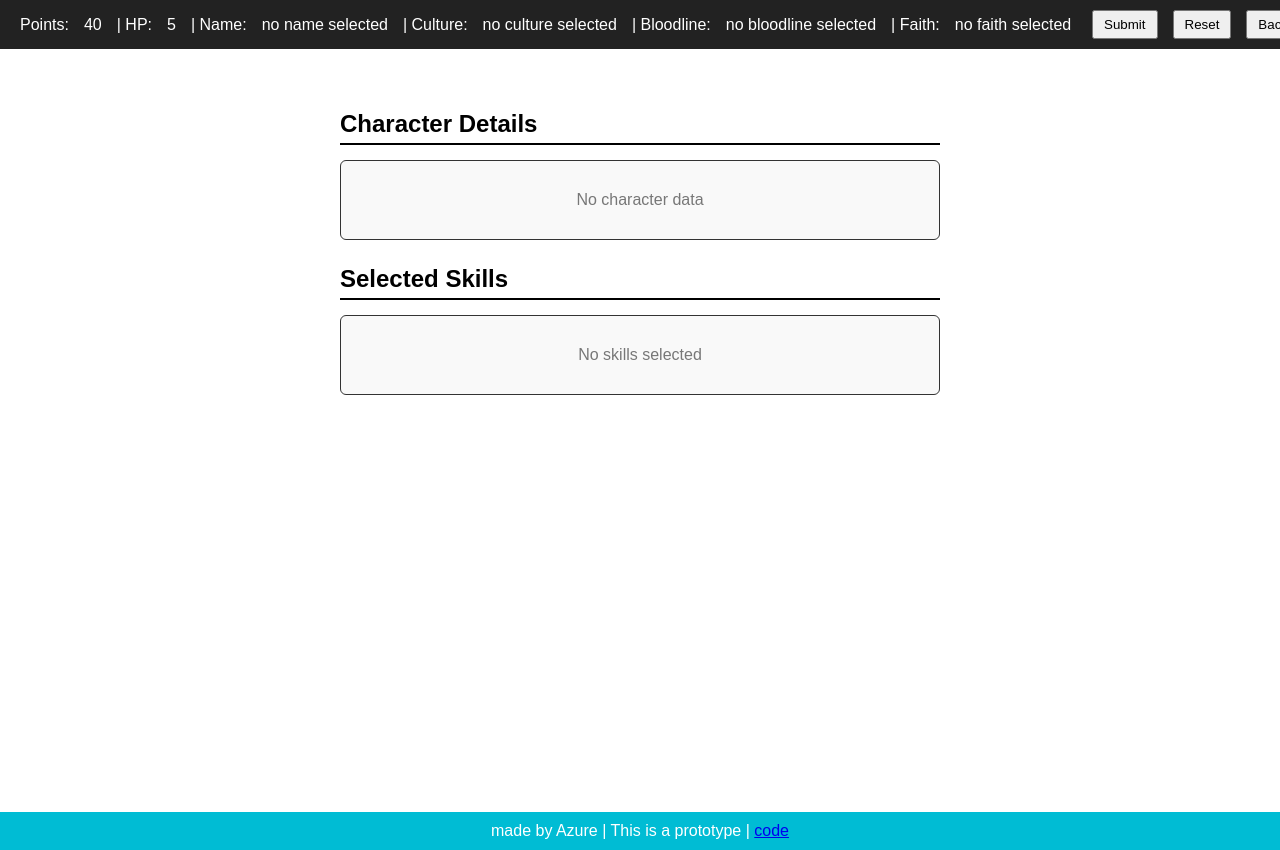
After one commit to AzureZerda/CharacterCreator, a Flask app: page /submit in a window 1280 px wide. The commit adds this page. Run offline with Flask 3, Linux system fonts and the light colour scheme.

Commit message:
added submit character page

```diff
--- a/app.py
+++ b/app.py
@@ -86,9 +86,17 @@ def inject_globals():
     flags=['Literate', 'can_assassinate', 'can_instruct', 'can_invent', 'gm_mage', 'has_faith', 'is_crafter']
     for flag in flags:
         del display_dict[flag]
+    char_dict=dict(session['character_details'])
+    flags=['points','flaw_points','memory_flaws','health points','flaws_added']
+    for flag in flags:
+        try:
+            del char_dict[flag]
+        except KeyError:
+            continue
     return {
         "points": session.get("character_details", {}).get("points", 0),
         'display_dict': display_dict,
+        'char_dict': char_dict,
         'HP': session.get("character_details", {}).get("health points", 2),
         'name': session.get("character_details", {}).get("name", 'no name selected'),
         'culture': session.get("character_details", {}).get("culture", 'no culture selected'),
@@ -118,6 +126,10 @@ def init_session():
             'health points':5,
             'flaws_added':{}
         }
+
+@app.route("/submit")
+def submit_page():
+    return render_template("submit_character.html")
 
 @app.route("/confirm_character")
 def confirm():
@@ -383,14 +395,14 @@ class Skill(ABC):
                 'cost':cost
             }
             current_skill=Construct_Skill(data)
-            if current_skill.prereqs is not None:
+            if hasattr(self, "prereqs") and self.prereqs is not None:
                 current_skill.check_prereqs(check_dict=skill_check)
 
     def validate(self):
         self.check_points()
         if self.max_quant is not None:
             self.check_quantity()
-        if self.prereqs is not None:
+        if hasattr(self, "prereqs") and self.prereqs is not None:
             self.check_prereqs(check_dict=session)
 
     def check_points(self):
@@ -406,9 +418,11 @@ class Skill(ABC):
     def check_prereqs(self, check_dict):
         if 'skills_added' in check_dict:
             check_dict=check_dict['skills_added']
-        for skill, quant in self.prereqs.items():
-            if skill not in check_dict or check_dict[skill] < quant:
-                raise Prereq_Not_Met("Prerequisite not met")
+        print(self.name)
+        if self.prereqs is not None:
+            for skill, quant in self.prereqs.items():
+                if skill not in check_dict or check_dict[skill] < quant:
+                    raise Prereq_Not_Met("Prerequisite not met")
 
     def modify_flags(self,modification,flag_location):
         for flag in self.flags:
@@ -494,9 +508,10 @@ class Background_Flaw(Skill):
     def check_prereqs(self, check_dict):
         if 'skills_added' in check_dict:
             check_dict=check_dict['skills_added']
-        for skill, quant in self.prereqs.items():
-            if skill not in check_dict or check_dict[skill] > quant:
-                raise Prereq_Not_Met("Prerequisite not met")
+        if hasattr(self, "prereqs") and self.prereqs is not None:
+            for skill, quant in self.prereqs.items():
+                if skill not in check_dict or check_dict[skill] > quant:
+                    raise Prereq_Not_Met("Prerequisite not met")
 
     def remove(self):
         session['character_details']['points']+=session['character_details']['flaws_added'][self.name]
--- a/templates/base.html
+++ b/templates/base.html
@@ -74,12 +74,20 @@
     </div>
 
     <div class="top-right">
+        <form method="GET" action="{{ url_for('submit_page') }}">
+            <button type="submit">Submit</button>
+        </form>
+
         <form method="POST" action="{{ url_for('reset') }}">
             <button type="submit">Reset</button>
         </form>
+
+        <form method="GET" action="{{ url_for('home') }}">
+            <button type="submit">Back</button>
+        </form>
     </div>
 
-</div>
+</div> <!-- ✅ THIS WAS MISSING -->
 
 <div class="page-wrapper">
 
--- /dev/null
+++ b/templates/submit_character.html
@@ -0,0 +1,107 @@
+{% extends "base.html" %}
+
+{% block title %}Selected Skills{% endblock %}
+
+{% block content %}
+
+<style>
+    .container {
+        max-width: 600px;
+        margin: 20px auto;
+    }
+
+    .title {
+        font-size: 24px;
+        font-weight: bold;
+        margin-bottom: 15px;
+        border-bottom: 2px solid #000;
+        padding-bottom: 5px;
+    }
+
+    .box {
+        border: 1px solid #333;
+        border-radius: 6px;
+        padding: 10px;
+        background: #f9f9f9;
+        margin-bottom: 25px;
+    }
+
+    .item {
+        display: flex;
+        justify-content: space-between;
+        padding: 8px 10px;
+        border-bottom: 1px solid #ddd;
+    }
+
+    .item:last-child {
+        border-bottom: none;
+    }
+
+    .item-name {
+        font-weight: bold;
+    }
+
+    .item-value {
+        color: #555;
+    }
+
+    .empty {
+        text-align: center;
+        color: #777;
+        padding: 20px;
+    }
+</style>
+
+<div class="container">
+
+    <!-- ✅ NEW CHARACTER BOX -->
+    <div class="title">Character Details</div>
+
+    <div class="box">
+
+        {% if char_dict and char_dict|length > 0 %}
+
+            {% for key, value in char_dict.items() %}
+
+                <div class="item">
+                    <div class="item-name">{{ key }}</div>
+                    <div class="item-value">{{ value }}</div>
+                </div>
+
+            {% endfor %}
+
+        {% else %}
+
+            <div class="empty">No character data</div>
+
+        {% endif %}
+
+    </div>
+
+    <!-- EXISTING SKILL BOX -->
+    <div class="title">Selected Skills</div>
+
+    <div class="box">
+
+        {% if display_dict and display_dict|length > 0 %}
+
+            {% for skill, qty in display_dict.items() %}
+
+                <div class="item">
+                    <div class="item-name">{{ skill }}</div>
+                    <div class="item-value">x{{ qty }}</div>
+                </div>
+
+            {% endfor %}
+
+        {% else %}
+
+            <div class="empty">No skills selected</div>
+
+        {% endif %}
+
+    </div>
+
+</div>
+
+{% endblock %}
```
